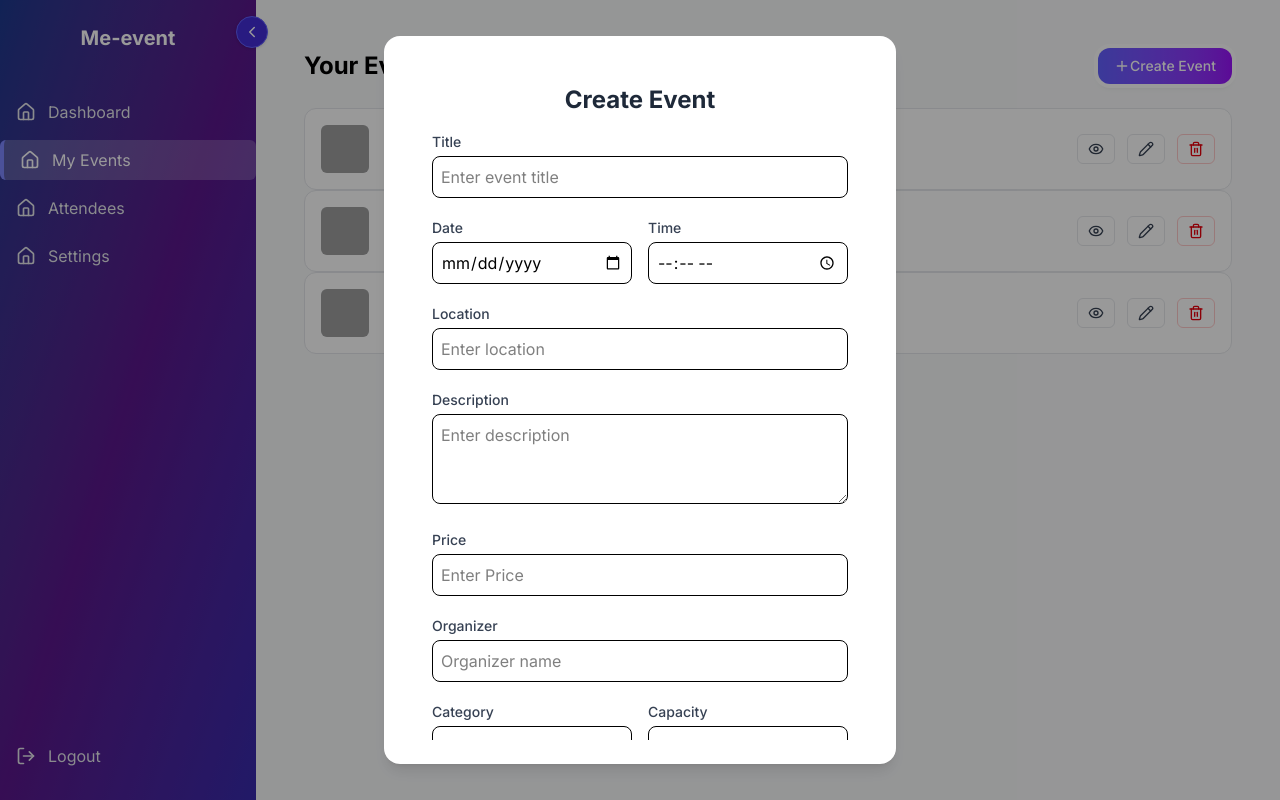
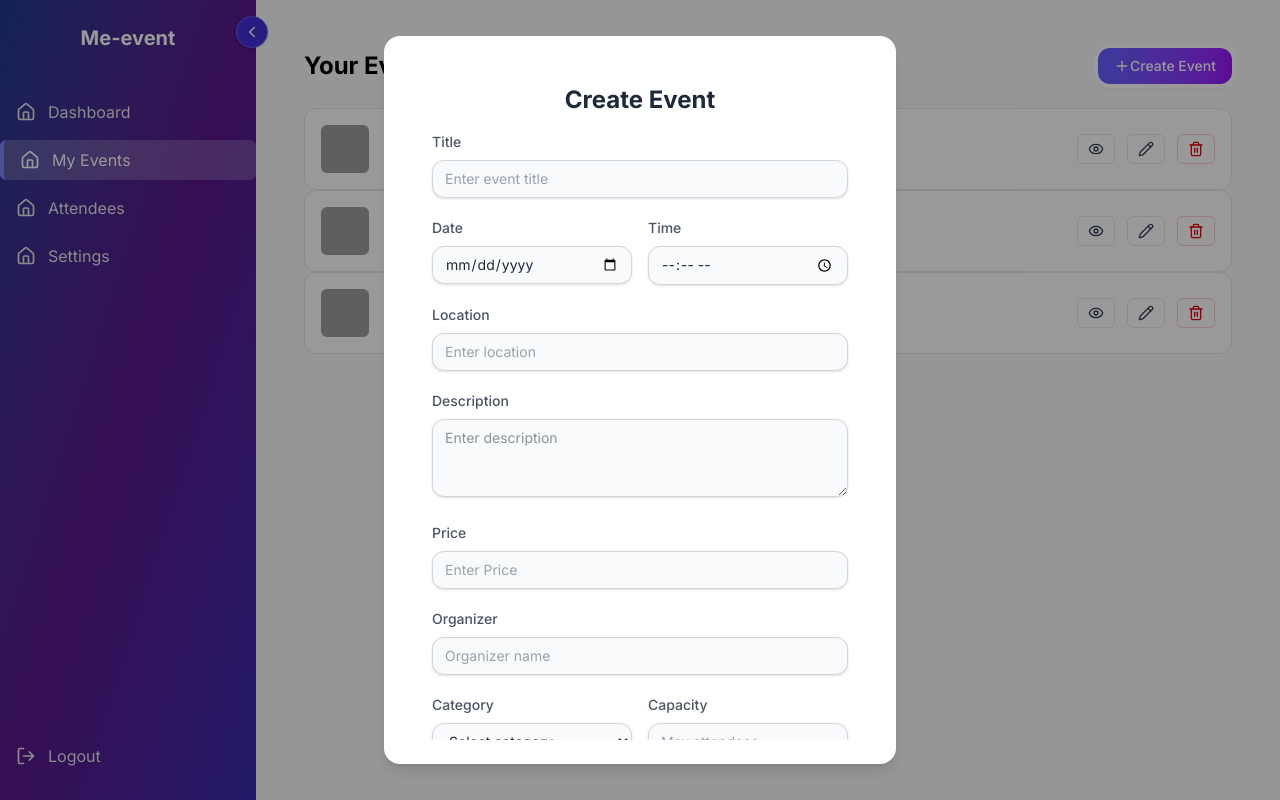
Before and after one commit to obasanmichael/event-manager-app, a Next.js app: page /app/events in a window 1280 px wide. Both pictures are taken after a click on the button "Create Event". Built offline with nearby package versions, Linux system fonts and the light colour scheme; grey boxes are pictures that could not be loaded.

Commit message:
feat: created the reusable FormField component

```diff
--- a/app/app/events/FormField.tsx
+++ b/app/app/events/FormField.tsx
@@ -28,18 +28,22 @@ export function FormField(props: FormFieldProps) {
   const { label, error, as = "input", ...rest } = props as any;
 
   return (
-    <div className="space-y-1">
-      <label className="block text-sm font-medium text-gray-700">{label}</label>
+    <div className="space-y-2">
+      <label className="block text-sm font-medium text-gray-600">{label}</label>
 
       {as === "textarea" ? (
         <textarea
           {...(rest as React.TextareaHTMLAttributes<HTMLTextAreaElement>)}
-          className="w-full p-2 border rounded-lg focus:ring-2 focus:ring-blue-500 focus:outline-none"
+          className="w-full rounded-xl border border-gray-300 bg-gray-50 px-3 py-2 text-sm text-gray-800 shadow-sm
+                 focus:border-blue-500 focus:ring-2 focus:ring-blue-500 focus:bg-white focus:outline-none
+                 transition-all duration-200 ease-in-out"
         />
       ) : as === "select" ? (
         <select
           {...(rest as React.SelectHTMLAttributes<HTMLSelectElement>)}
-          className="w-full p-2 border rounded-lg focus:ring-2 focus:ring-blue-500 focus:outline-none"
+          className="w-full rounded-xl border border-gray-300 bg-gray-50 px-3 py-2 text-sm text-gray-800 shadow-sm
+                 focus:border-blue-500 focus:ring-2 focus:ring-blue-500 focus:bg-white focus:outline-none
+                 transition-all duration-200 ease-in-out"
         >
           {"options" in props &&
             props.options.map((opt) => (
@@ -51,11 +55,16 @@ export function FormField(props: FormFieldProps) {
       ) : (
         <input
           {...(rest as React.InputHTMLAttributes<HTMLInputElement>)}
-          className="w-full p-2 border rounded-lg focus:ring-2 focus:ring-blue-500 focus:outline-none"
+          className="w-full rounded-xl border border-gray-300 bg-gray-50 px-3 py-2 text-sm text-gray-800 shadow-sm
+                 placeholder:text-gray-400
+                 focus:border-blue-500 focus:ring-2 focus:ring-blue-500 focus:bg-white focus:outline-none
+                 transition-all duration-200 ease-in-out"
         />
       )}
 
-      {error && <p className="text-red-500 text-xs">{error.message}</p>}
+      {error && (
+        <p className="mt-1 text-xs text-red-500 font-medium">{error.message}</p>
+      )}
     </div>
   );
 }
--- a/package.json
+++ b/package.json
@@ -20,6 +20,7 @@
     "react-hook-form": "^7.62.0",
     "tailwind-merge": "^3.3.1",
     "tailwind-scrollbar-hide": "^4.0.0",
+    "uuid": "^11.1.0",
     "zod": "^4.0.17"
   },
   "devDependencies": {
```
Also changed, not shown: 1 other file (tests, documents, lock files or other folders).
